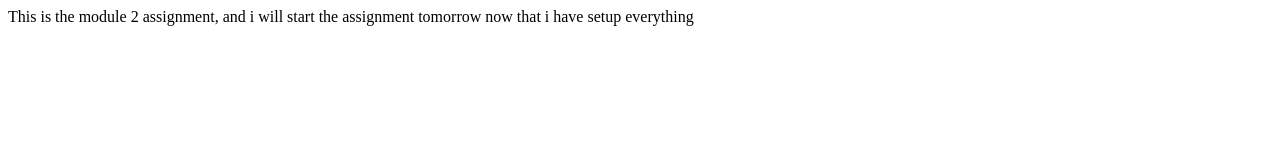
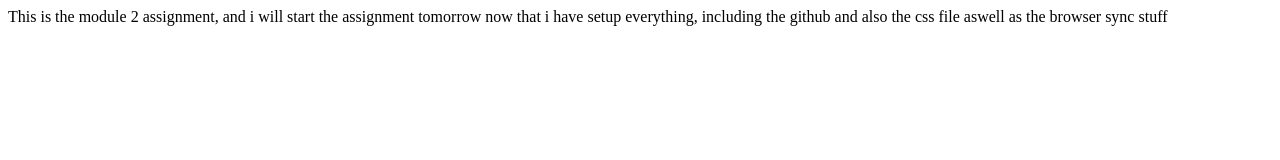
Before and after one commit to sherryomer/Coursera-Course, a plain HTML site: page index.html in a window 1280 px wide. Drawn offline with Linux system fonts and the light colour scheme.

Commit message:
updated index.html

```diff
--- a/index.html
+++ b/index.html
@@ -6,6 +6,6 @@
 	<title>Module 2 assignment</title>
 </head>
 <body>
-	This is the module 2 assignment, and i will start the assignment tomorrow now that i have setup everything
+	This is the module 2 assignment, and i will start the assignment tomorrow now that i have setup everything, including the github and also the css file aswell as the browser sync stuff
 </body>
 </html>
```
